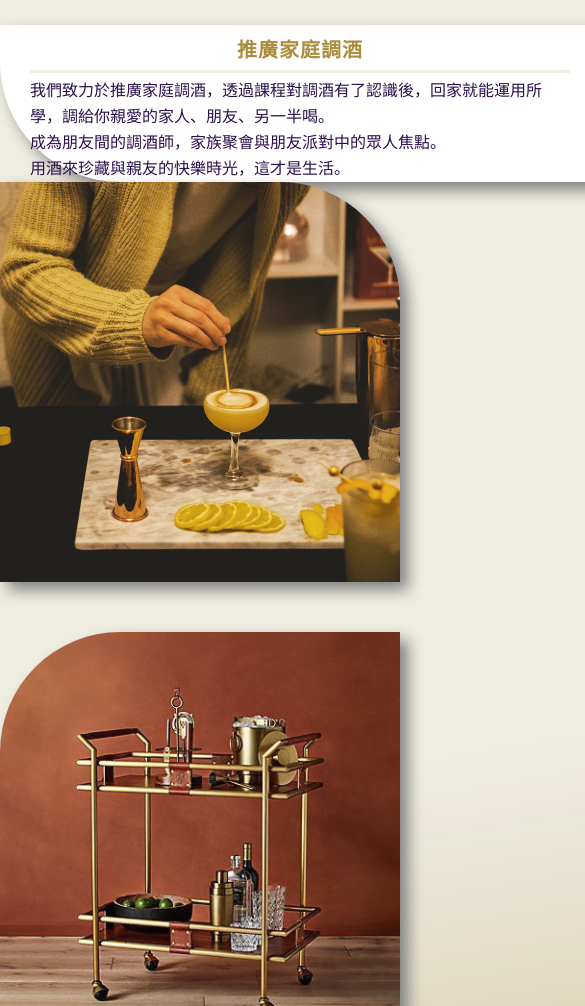
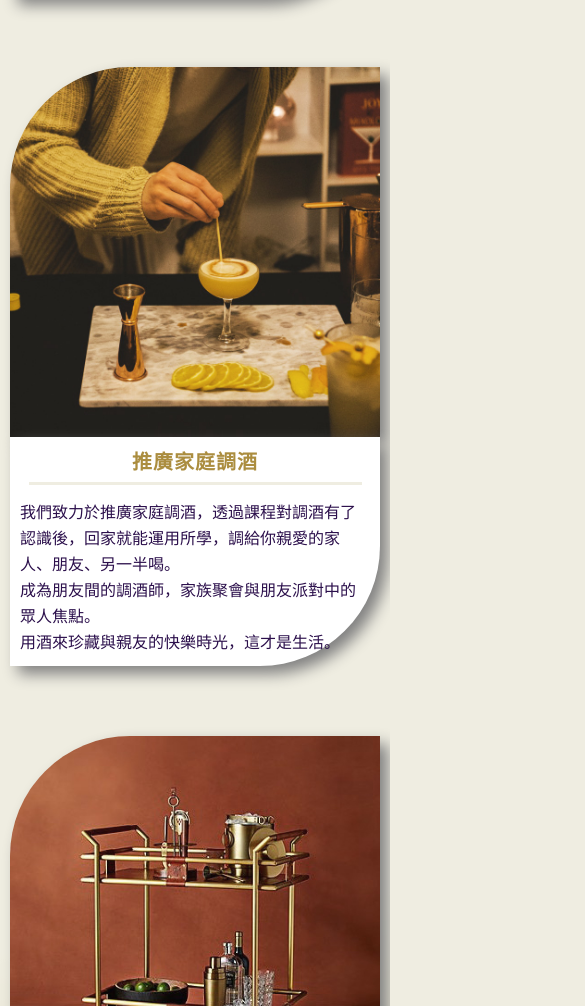
Before and after one commit to manana034/WD02010, a plain HTML site: page about.html in a window 390 px wide. Shown: the part 994-2000 px from the top of the page, 585 px wide, since content can reach past the window. Drawn offline with nearby package versions, Linux system fonts and the light colour scheme.

Commit message:
02021006

```diff
--- a/css/about.css
+++ b/css/about.css
@@ -112,7 +112,39 @@ div.team_text{
     border-bottom-right-radius: 120px;
 }
 @media(max-width:575px){
-    section{
-        display: block;
-  }
+        div.banner{
+            height: 200px;
+        }
+        section{
+            flex-direction: column;
+            align-items: center;
+            justify-content: center;
+            margin-top:50px;
+            padding: 10px;
+        }
+        section.idea{
+            flex-direction: column-reverse;
+            align-items: center;
+            justify-content: center;
+        }
+        div.img{
+            width: 100%;
+            display: flex;
+        }
+        div.text{
+            width: 100%;
+        }
+
+        div.text >p{
+            display: flex;
+            padding: 10px;
+        }
+        div.idea_text{
+            border-bottom-right-radius: 120px;
+            border-bottom-left-radius: 0px;
+        }
+        div.idea_img{
+            border-top-right-radius: 0px;
+            border-top-left-radius: 120px;
+        }
 }
--- a/css/classroom.css
+++ b/css/classroom.css
@@ -189,7 +189,35 @@ div.ks_text{
 }
 
 @media(max-width:575px){
+    div.banner{
+        height: 200px;
+    }
     section{
-        display: block;
-  }
+        flex-direction: column;
+        align-items: center;
+        justify-content: center;
+        margin-top:50px;
+        padding: 10px;
+    }
+    section.tc{
+        flex-direction: column-reverse;
+        align-items: center;
+        justify-content: center;
+    }
+    div.img{
+        width: 100%;
+        display: flex;
+    }
+    div.text{
+        width: 100%;
+        border-radius: 20px;
+        position: relative;
+        top: -60px;
+        z-index: 4;
+    }
+
+    div.text >p{
+        display: flex;
+        padding: 10px;
+    }
 }
```
